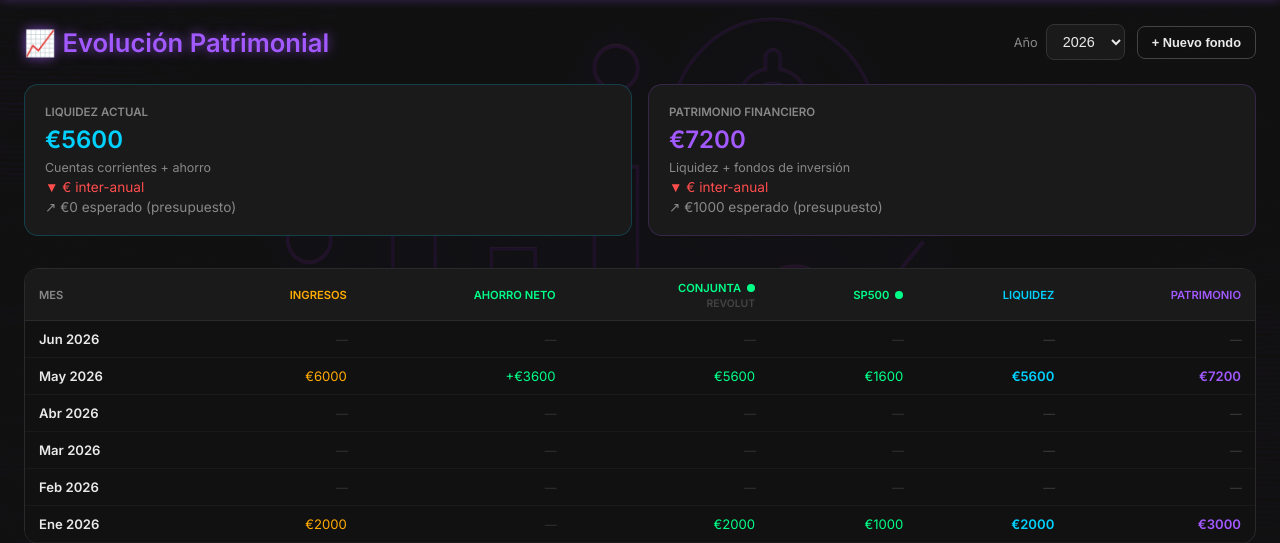
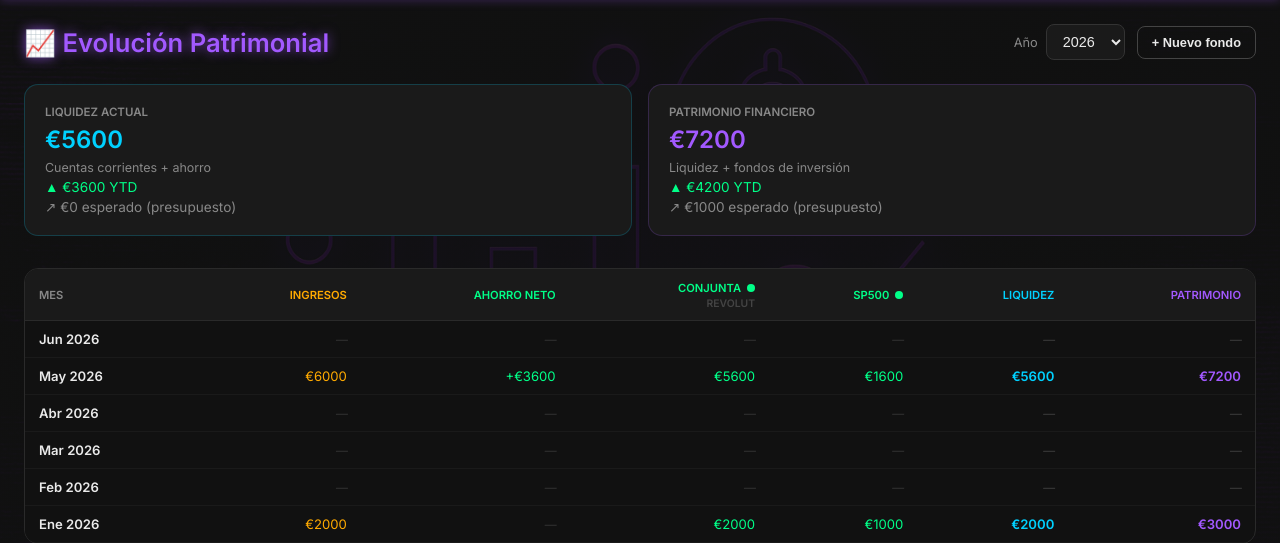
Before and after one commit to AdrianVidal89/Treasure, a Django app: page /finanzas/evolucion/ in a window 1280 px wide. Shown: the part 57-600 px from the top of the page. Run offline with Django 5.2, Linux system fonts and the light colour scheme; a user stored in the database is signed in; data comes from the database, SQL or seed files in the repository; both versions use the stored data as it was after the commit; data that the repository does not hold is empty.

Commit message:
Fix en evolucion

```diff
--- a/templates/finanzas/evolucion/vista.html
+++ b/templates/finanzas/evolucion/vista.html
@@ -89,20 +89,25 @@
             <div class="label">Liquidez actual</div>
             <div class="valor" style="color: #00d1ff;">€{{ resumen.liquidez_actual|floatformat:0 }}</div>
             <div class="sub">Cuentas corrientes + ahorro</div>
-            <div class="crecimiento {% if resumen.crecimiento_liquidez_interanual >= 0 %}pos{% else %}neg{% endif %}">
-                {% if resumen.crecimiento_liquidez_interanual >= 0 %}▲{% else %}▼{% endif %}
-                €{{ resumen.crecimiento_liquidez_interanual|floatformat:0 }} inter-anual
+
+
+            <div class="crecimiento {% if resumen.crecimiento_liquidez_ytd >= 0 %}pos{% else %}neg{% endif %}">
+                {% if resumen.crecimiento_liquidez_ytd >= 0 %}▲{% else %}▼{% endif %}
+                €{{ resumen.crecimiento_liquidez_ytd|floatformat:0 }} YTD
             </div>
+
             <div class="crecimiento neu">↗ €{{ resumen.ahorro_esperado_acum|floatformat:0 }} esperado (presupuesto)</div>
         </div>
         <div class="resumen-card" style="border-color: #a259ff33;">
             <div class="label">Patrimonio Financiero</div>
             <div class="valor" style="color: #a259ff;">€{{ resumen.patrimonio_financiero_actual|floatformat:0 }}</div>
             <div class="sub">Liquidez + fondos de inversión</div>
-            <div class="crecimiento {% if resumen.crecimiento_patrimonio_interanual >= 0 %}pos{% else %}neg{% endif %}">
-                {% if resumen.crecimiento_patrimonio_interanual >= 0 %}▲{% else %}▼{% endif %}
-                €{{ resumen.crecimiento_patrimonio_interanual|floatformat:0 }} inter-anual
+
+            <div class="crecimiento {% if resumen.crecimiento_patrimonio_ytd >= 0 %}pos{% else %}neg{% endif %}">
+                {% if resumen.crecimiento_patrimonio_ytd >= 0 %}▲{% else %}▼{% endif %}
+                €{{ resumen.crecimiento_patrimonio_ytd|floatformat:0 }} YTD
             </div>
+
             <div class="crecimiento neu">↗ €{{ resumen.patrimonio_esperado_acum|floatformat:0 }} esperado (presupuesto)</div>
         </div>
     </div>
```
Also changed, not shown: db.sqlite3.
